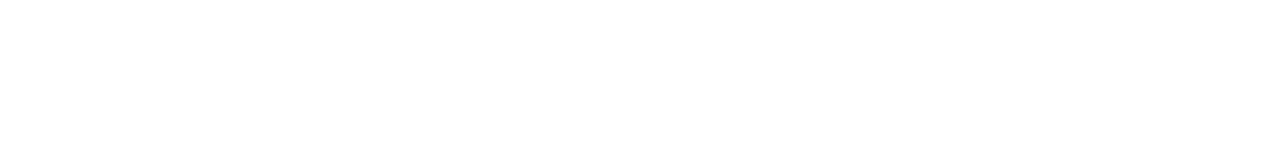
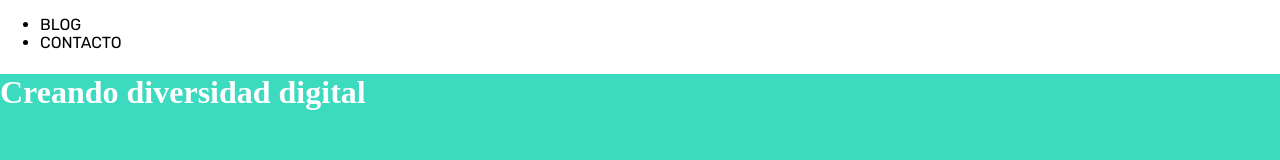
Before and after one commit to nataliajimenezq/evaluacion-intermedia-modulo-1-nataliajimenezq, a plain HTML site: page index.html in a window 1280 px wide. Drawn offline with Linux system fonts and the light colour scheme.

Commit message:
Initial HTML structure

```diff
--- a/index.html
+++ b/index.html
@@ -1,5 +1,6 @@
 <!DOCTYPE html>
 <html lang="es">
+
 <head>
     <title>Creando diversidad digital</title>
     <meta charset="UTF-8">
@@ -7,11 +8,30 @@
     <meta http-equiv="X-UA-Compatible" content="ie=edge">
     <link href="./styles/normalize.css" rel="stylesheet">
     <link href="./styles/styles.css" rel="stylesheet">
-    <link href="https://fonts.googleapis.com/css?family=Rubik"
-    rel="stylesheet" />
+    <link href="https://fonts.googleapis.com/css?family=Rubik" rel="stylesheet" />
+</head>
 
-</head>
 <body>
+    <header>
+        <div class="wrapper">
+           <a class="logo" href="images/adalab-logo-155x61.png"></a>
+            <nav>
+                <ul>
+                    <li>BLOG</li>
+                    <li>CONTACTO</li>
+                </ul>
+            </nav>
+    </header>
+    <main class="container">
+        <h1 class="tittle">
+            Creando diversidad digital
+        </h1>
 
+    </main>
+    <footer>
+
+    </footer>
+    </div>
 </body>
+
 </html>
--- a/styles/styles.css
+++ b/styles/styles.css
@@ -0,0 +1,18 @@
+*{
+    box-sizing: border-box;
+}
+
+.wrapper{
+    font-family: 'Rubik', sans-serif;
+
+}
+.container{
+    background-color:#3CDBC0;
+    height: 100vh;
+}
+
+.tittle{
+
+    color:#FFFFFF;
+
+}
```
Also changed, not shown: images/adalab-logo-155x61.png (added).
